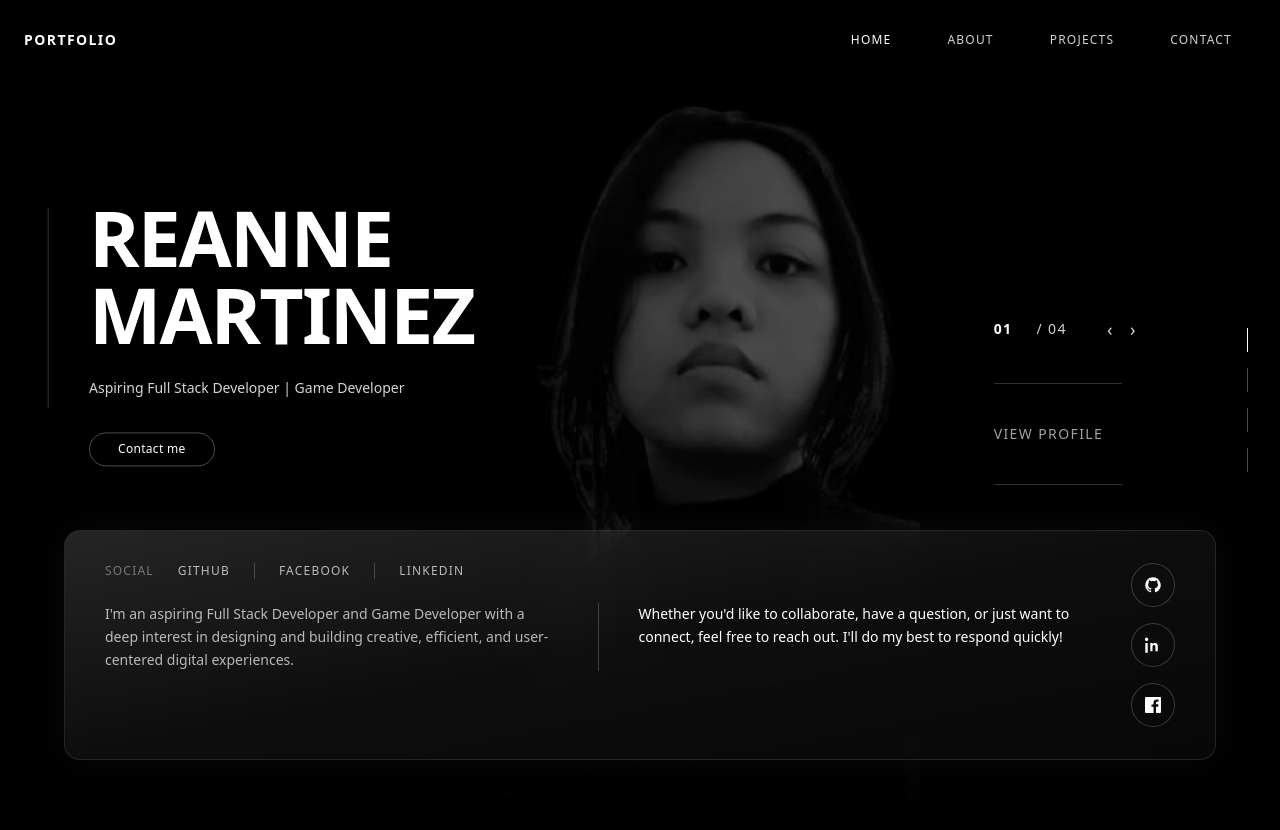
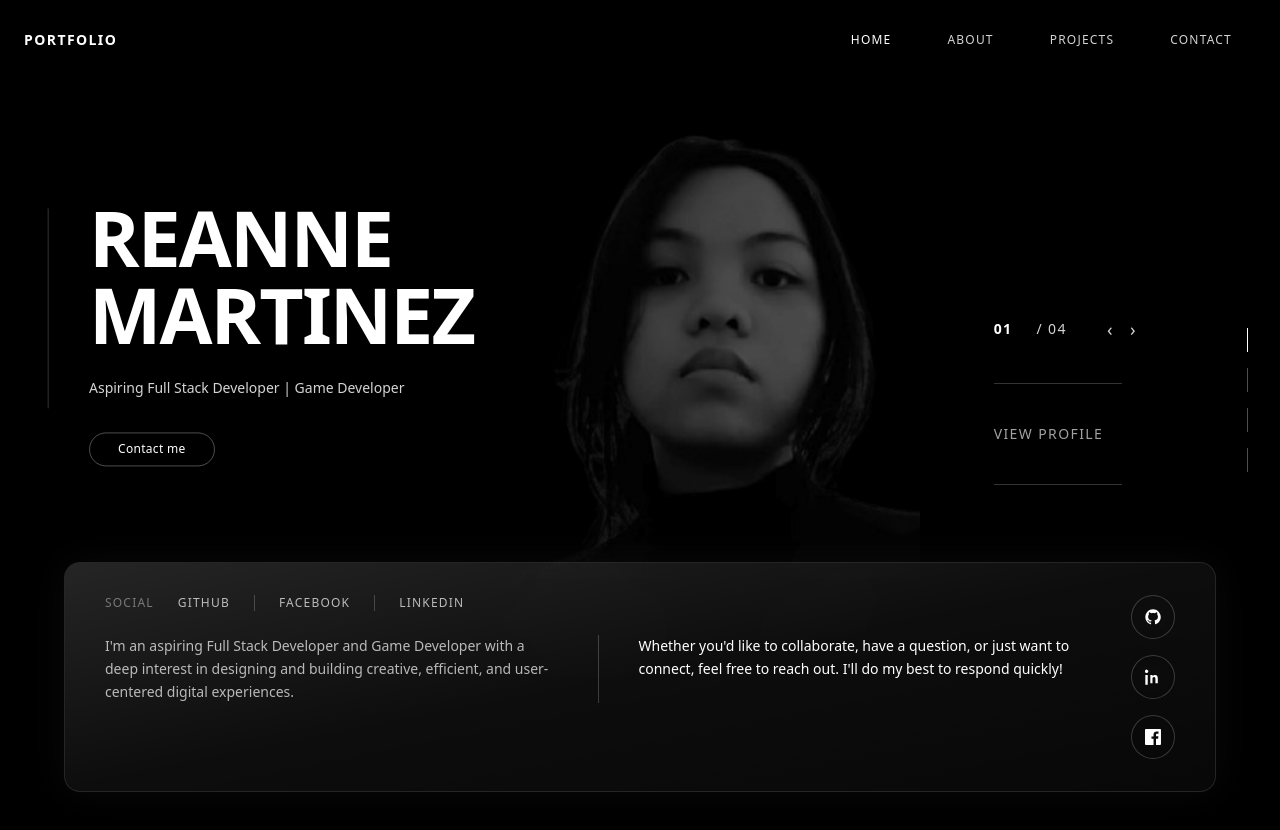
Before and after one commit to ZenorianDev/Portfolio, a Next.js app in the folder portfolio/: page / in a window 1280 px wide. Shown: the top 830 px of the page. Built offline with nearby package versions, Linux system fonts and the light colour scheme.

Commit message:
updated code

```diff
--- a/portfolio/app/page.tsx
+++ b/portfolio/app/page.tsx
@@ -126,8 +126,8 @@ export default function HomePage() {
         </div>
 
         {/* ---------- CENTER COLUMN (PORTRAIT) ---------- */}
-        <div className="pointer-events-none absolute inset-0 -z-10 lg:static lg:inset-auto lg:z-0">
-          <div className="relative h-[100vh] w-full max-w-[420px] mx-auto">
+        <div className="pointer-events-none absolute inset-0 -z-10 lg:static lg:inset-auto lg:z-10">
+          <div className="relative h-[90vh] w-full max-w-[420px] mx-auto">
             <Image
               src="/portrait.png"
               alt="Portrait of Reanne Martinez"
@@ -191,7 +191,7 @@ export default function HomePage() {
         </div>
 
         {/* ---------- BOTTOM FLOATING GLASS CARD ---------- */}
-        <div className="absolute bottom-10 left-1/2 z-40 w-[94%] max-w-6xl -translate-x-1/2">
+        <div className="absolute bottom-2 left-1/2 z-40 w-[94%] max-w-6xl -translate-x-1/2">
           <div className="relative overflow-hidden rounded-2xl border border-white/10 bg-white/5 backdrop-blur-2xl shadow-[0_0_40px_rgba(255,255,255,0.04)]">
             {/* Glass reflection layer */}
             <div className="pointer-events-none absolute inset-0 bg-gradient-to-br from-white/10 via-transparent to-black/40" />
```
